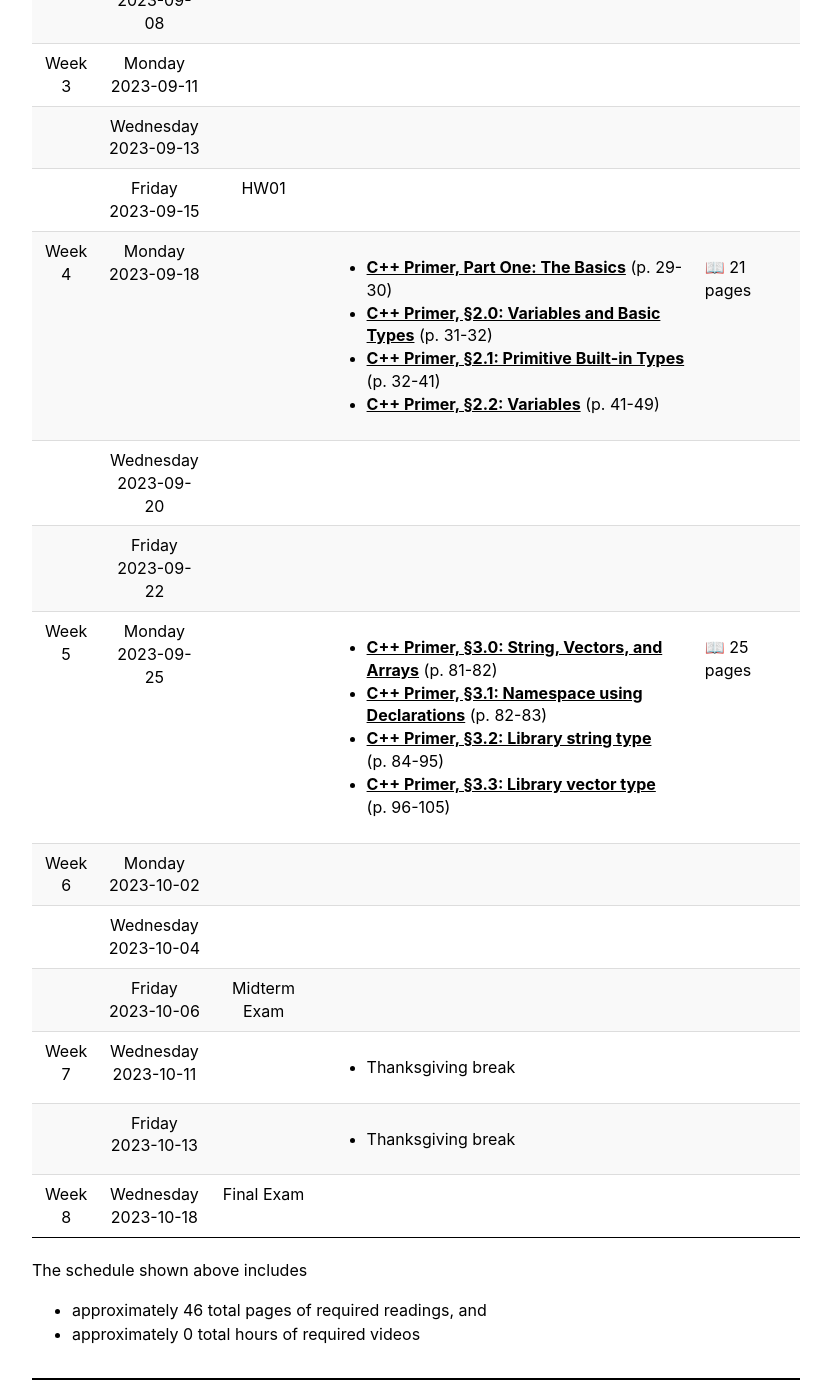
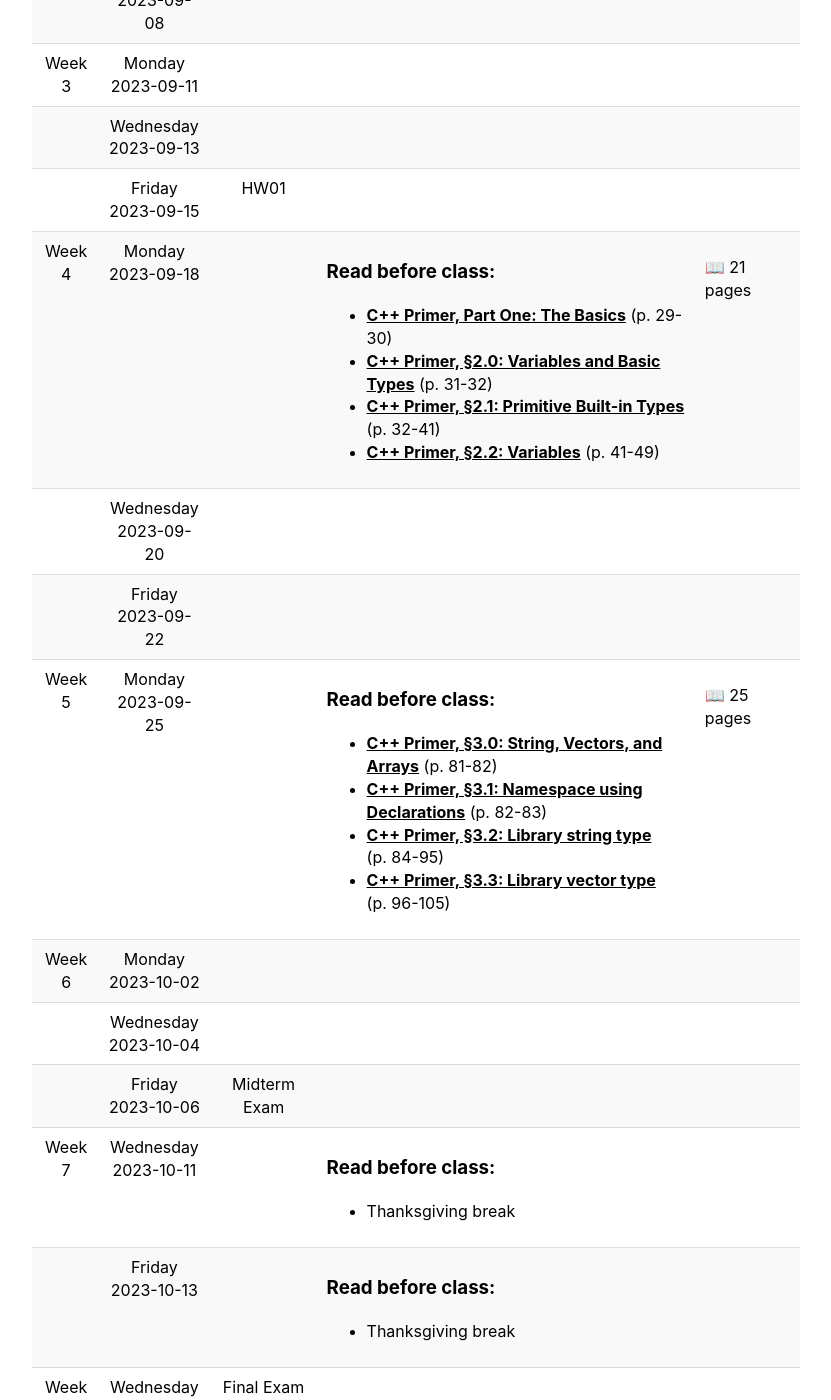
Before and after one commit to 2023-Fall-UAF-CS201/2023-Fall-UAF-CS201.github.io, a Jekyll site: the page built from schedule.md, in a window 1280 px wide and 1400 px high, scrolled down 731 px. Shown: the whole window, without its empty margins (224-1055 px from the left). Built offline with Jekyll 4.4.1, drawn with Linux system fonts in a browser that asks for light colours.

Commit message:
Read before class

```diff
--- a/schedule.md
+++ b/schedule.md
@@ -37,6 +37,7 @@ layout: default
       <td style="text-align: center">{% if lecture.topic %}{{ lecture.topic }}{% endif %}<br/>{% if lecture.slides %}<a href="{{ lecture.slides }}">(slides)</a>{% endif %}</td>
       <td>
         {% if lecture.reading %}
+	  <h3>Read before class:</h3>
           <ul>
           {% for reading in lecture.reading %}
             <li>
```
